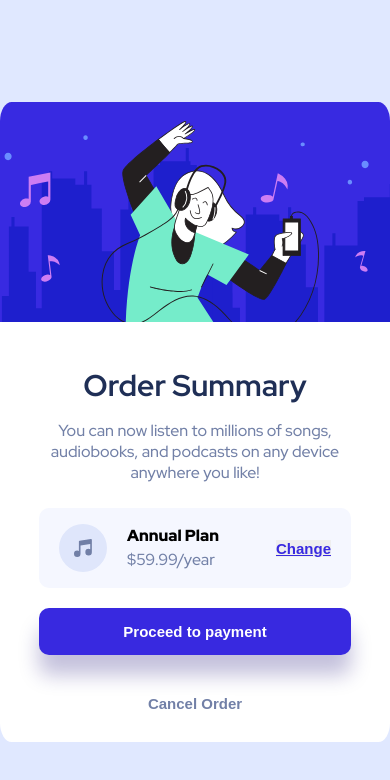
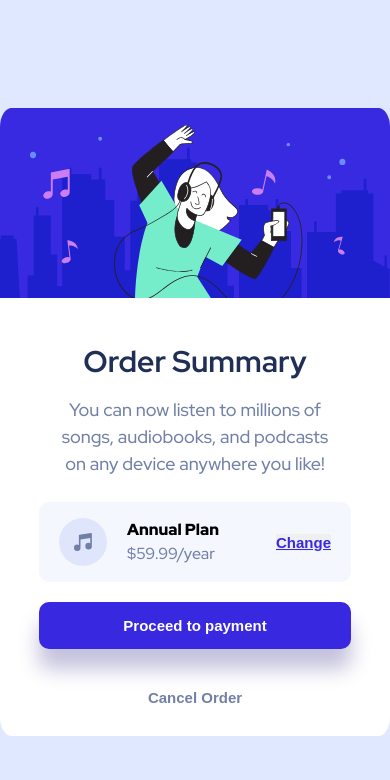
Before and after one commit to bielmariano/order-summary-component, a plain HTML site: page index.html in a window 390 px wide. Drawn offline with Linux system fonts and the light colour scheme.

Commit message:
media query

```diff
--- a/style.css
+++ b/style.css
@@ -40,14 +40,14 @@ h4 {
 .section {
   display: flex;
   align-items: center;
-  /* justify-content: center; */
+  justify-content: center;
   height: 100vh;
   width: 100%;
   background-color: var(--Pale-blue);
 }
 
 .card {
-  margin: 0 auto;
+  /* margin: 0 auto; */
   width: 45rem;
   align-items: center;
   display: flex;
@@ -56,6 +56,11 @@ h4 {
   background-color:white;
   overflow: hidden;
   border-radius: 3%;
+}
+
+.image img {
+  width: 100%;
+  height: 100%;
 }
 
 .main-text-content {
@@ -145,3 +150,11 @@ h4 {
   color: black;
   cursor: pointer
 }
+
+@media (min-width: 375px) and (max-width: 1440px) {
+
+  .main-text-content p {
+    font-size: 1.8rem;
+    line-height: 1.5;
+  }
+}
```
